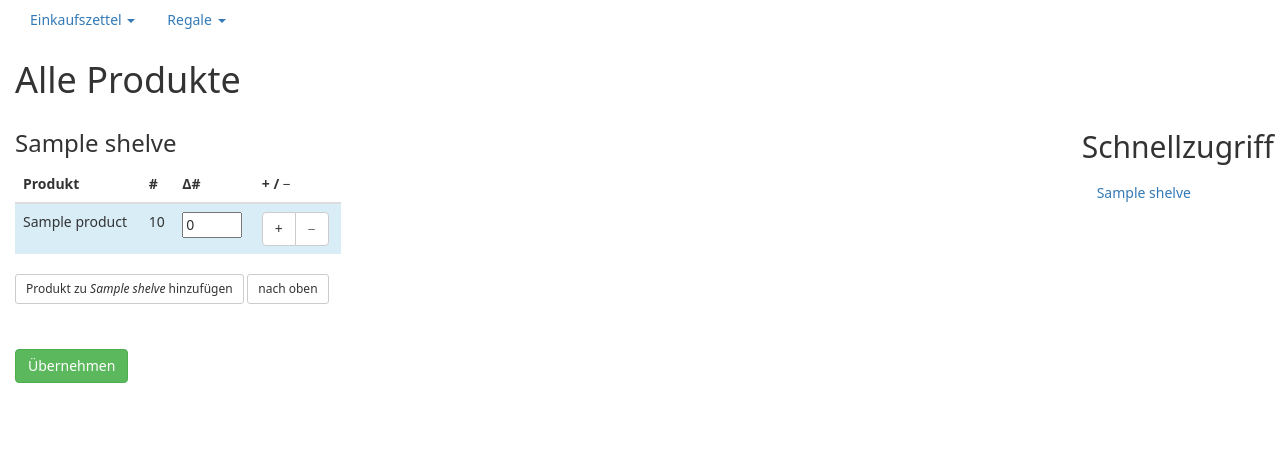
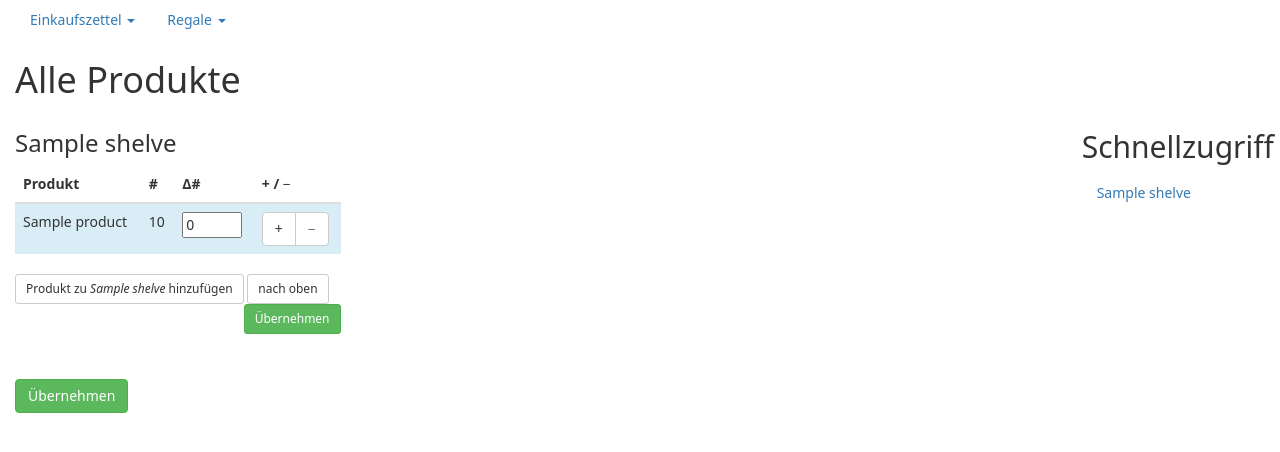
Before and after one commit to martin-ueding/shopping-list, a Django app: template shoppinglist/templates/index.html in a window 1280 px wide. Shown: the top 452 px of the page. Run offline with Django 3.2, Linux system fonts and the light colour scheme; the template is opened without the code that fills it: most values are stand-ins (such as "Sample title", 1, 10 or a date in 2020); some libraries are stand-ins or nearby versions.

Commit message:
Add an extra submit for every shelf

```diff
--- a/shoppinglist/templates/index.html
+++ b/shoppinglist/templates/index.html
@@ -64,9 +64,12 @@ function changeAmount(field, delta) {
 
                     <span class="add-product">
                         <a href="{% url 'shoppinglist.views.add_product' shelf_id %}" role="button" class="btn btn-default btn-sm">Produkt zu <em>{{ shelf_name }}</em> hinzufügen</a>
-
                         <a href="#alle-produkte" role="button" class="btn btn-default btn-sm">nach oben</a>
                     </span>
+
+                    <div class="pull-right">
+                        <input type="submit" class="btn btn-success btn-sm" value="Übernehmen" />
+                    </div>
                 </div>
 
                 {% if forloop.counter|divisibleby:"3" or forloop.last %}
```
Also changed, not shown: 1 other file.
